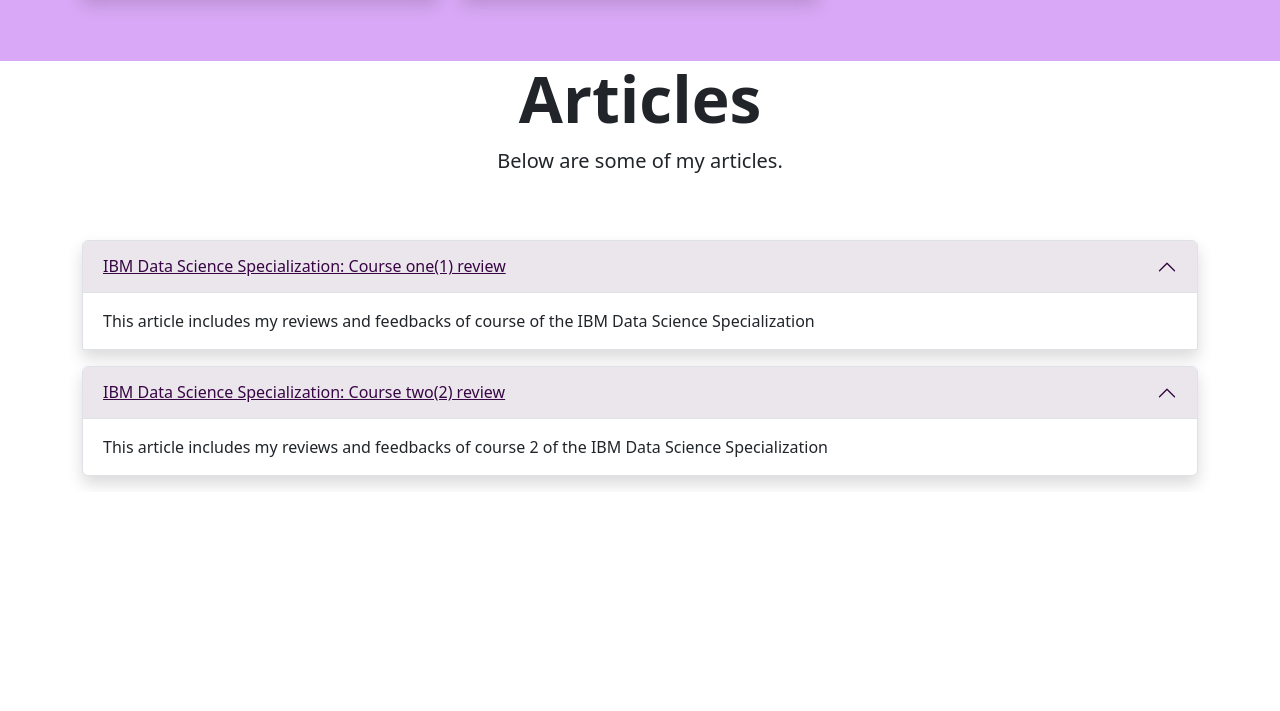
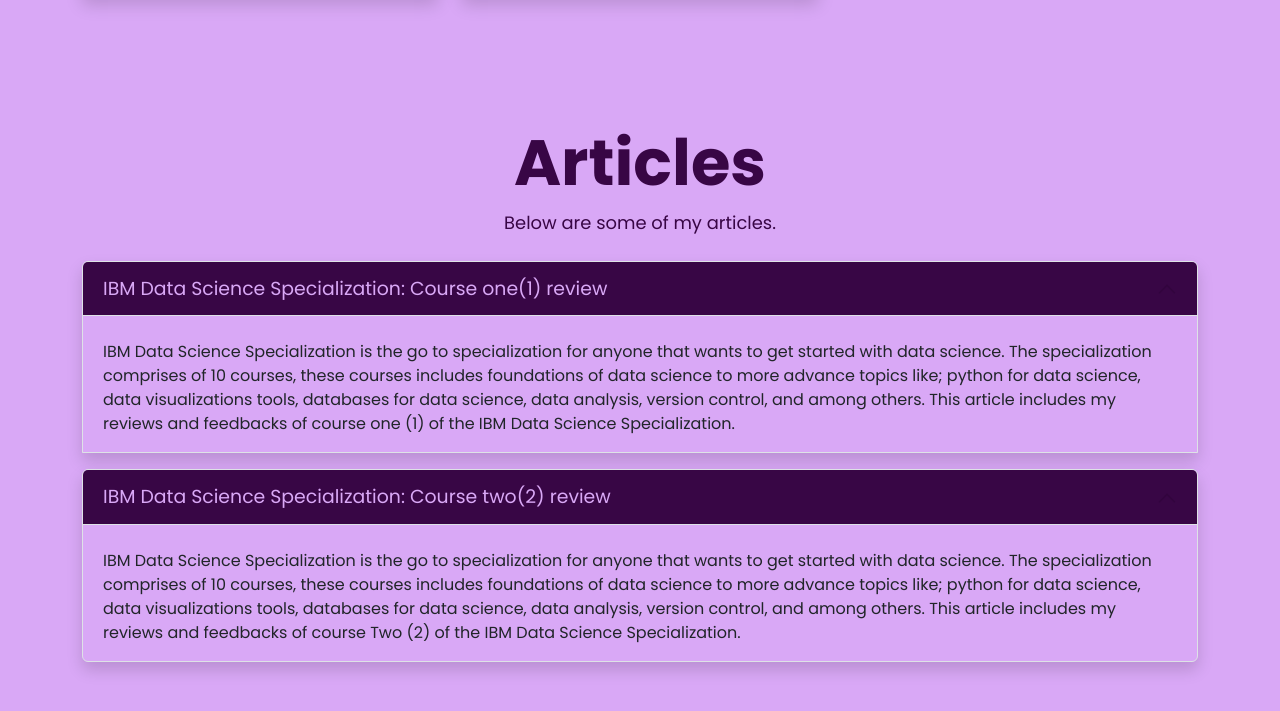
Before and after one commit to SoliatOmolara/SoliatOmolara-Portoflio-Website, a website: page index.html in a window 1280 px wide. Shown: the part 4505-5216 px from the top of the page. Before the commit the page ends 4997 px from the top, so only its background shows below. Drawn offline with Linux system fonts and the light colour scheme.

Commit message:
Updating the Article section

```diff
--- a/index.html
+++ b/index.html
@@ -267,37 +267,43 @@
       </section>
 
       <!-- Article section -->
-      <section id="article" class="article">
+      <section id="article" class="article heading">
         <div class="container">
           <div class="row text-center">
             <h1 class="display-3 fw-bold text-capitalize">Articles</h1>
-            <p class=" article__description lead">Below are some of my articles.</p>
+            <p class=" heading__description lead">Below are some of my articles.</p>
           </div>
           <!-- Accordion Contents -->
-          <div class="row mt-5">
+          <div class="row mt-2">
             <div class="accordion" id="accordionExample">
-              <div class="accordion-item shadow mb-3">
-                <h2 class="accordion-header" id="headingOne">
-                  <button class="accordion-button" type="button" data-bs-toggle="collapse" data-bs-target="#collapseOne" aria-expanded="true" aria-controls="collapseOne">
+              <div class="accordion-item bg-secondary shadow mb-3">
+                <h2 class="heading__title" id="headingOne">
+                  <button class="accordion-button bg-primary" type="button" data-bs-toggle="collapse" data-bs-target="#collapseOne" aria-expanded="true" aria-controls="collapseOne">
                     <a href="https://medium.com/@azeezsoleehah/ibm-data-science-specialization-course-one-1-review-4597baf739ea">IBM Data Science Specialization: Course one(1) review</a>
                   </button>
                 </h2>
                 <div id="collapseOne" class="accordion-collapse collapse show" aria-labelledby="headingOne" data-bs-parent="#accordionExample">
                   <div class="accordion-body">
-                    This article includes my reviews and feedbacks of course  of the IBM Data Science Specialization
+                     IBM Data Science Specialization is the go to specialization for anyone that wants to get started with data science.
+                     The specialization comprises of 10 courses, these courses includes foundations of data science to more advance topics like;
+                     python for data science, data visualizations tools, databases for data science, data analysis, version control, and among others.
+                     This article includes my reviews and feedbacks of course one (1) of the IBM Data Science Specialization.
                   </div>
                 </div>
               </div>
               <div class="accordion" id="accordionExample">
-                <div class="accordion-item shadow mb-3">
-                  <h2 class="accordion-header" id="headingTwo">
-                    <button class="accordion-button" type="button" data-bs-toggle="collapse" data-bs-target="#collapseOne" aria-expanded="true" aria-controls="collapseOne">
+                <div class="accordion-item bg-secondary shadow mb-3">
+                  <h2 class="heading__title" id="headingTwo">
+                    <button class="accordion-button bg-primary" type="button" data-bs-toggle="collapse" data-bs-target="#collapseOne" aria-expanded="true" aria-controls="collapseOne">
                       <a href="https://medium.com/@azeezsoleehah/ibm-data-science-specialization-course-two-2-review-606b50098f5b">IBM Data Science Specialization: Course two(2) review</a>
                     </button>
                   </h2>
                   <div id="collapseTwo" class="accordion-collapse collapse show" aria-labelledby="headingOne" data-bs-parent="#accordionExample">
                     <div class="accordion-body">
-                    This article includes my reviews and feedbacks of course 2 of the IBM Data Science Specialization
+                     IBM Data Science Specialization is the go to specialization for anyone that wants to get started with data science.
+                     The specialization comprises of 10 courses, these courses includes foundations of data science to more advance topics like;
+                     python for data science, data visualizations tools, databases for data science, data analysis, version control, and among others.
+                     This article includes my reviews and feedbacks of course Two (2) of the IBM Data Science Specialization.
                   </div>
                 </div>
           </div>
--- a/scss/components/_typography.scss
+++ b/scss/components/_typography.scss
@@ -80,3 +80,28 @@
         color: $primary;
     }
 }
+// ARTICLE SECTION
+.heading{
+    font-family:'Poppins', sans-serif;
+    color: $primary;
+
+    &__description{
+        color: $primary;
+        font-size: 1.12rem;
+    }
+    &__title{
+        color: $secondary;
+        font-size: 1.18rem;
+        font-weight: 400;
+        font-family: 'Poppins', sans-serif;
+
+        a{
+            color: $secondary;
+            font-size: 1.18rem;
+            font-weight: 400;
+            font-family: 'Poppins', sans-serif;
+            text-decoration: none;
+        }
+
+    }
+}
--- a/scss/sections/_article.scss
+++ b/scss/sections/_article.scss
@@ -0,0 +1,8 @@
+@use '../custom' as *;
+
+.article{
+    padding: 4rem 0;
+    background-color: $secondary;
+    width: 100%;
+    height: 100%;
+}
```
Also changed, not shown: assets/css/style.css, 1 other file.
